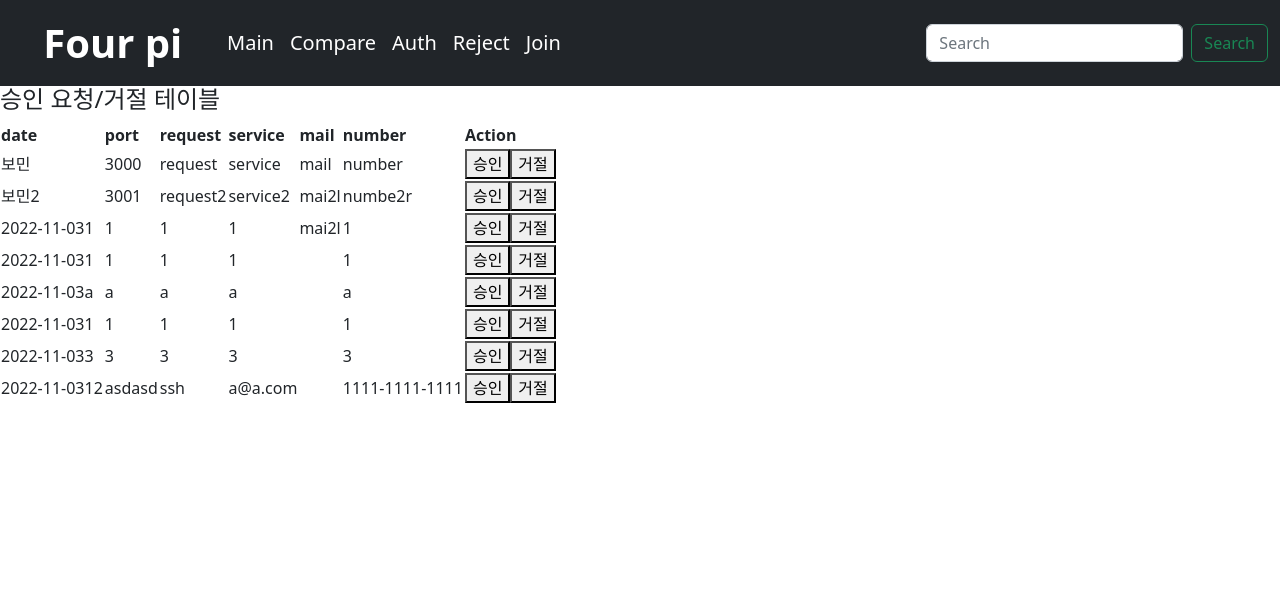
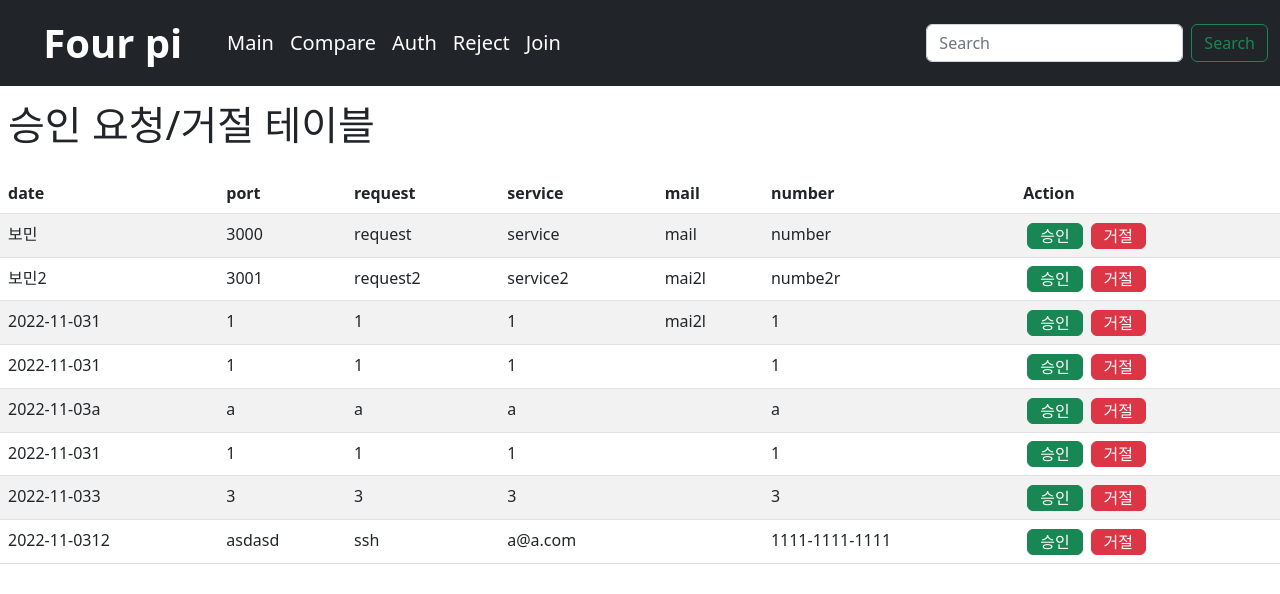
Before and after one commit to Four-pi/old-client, a React (Create React App) app: page /auth in a window 1280 px wide. Shown: the top 594 px of the page. Built offline with nearby package versions, Linux system fonts and the light colour scheme; no server answers.

Commit message:
feat(/auth): Auth 페이지 디자인 적용 (완)

```diff
--- a/src/pages/Auth.js
+++ b/src/pages/Auth.js
@@ -95,8 +95,11 @@ const Auth = () => {
     }
     return (
         <div>
-            <h4>승인 요청/거절 테이블</h4>
-            <table>
+            <div class="my-2 p-2">
+                <h1>승인 요청/거절 테이블</h1>
+            </div>
+            <div class="my-2">
+                <table class="table table-striped">
                     <thead>
                         <tr>
                             <th>date</th>
@@ -120,11 +123,11 @@ const Auth = () => {
                                     <td>{item.number}</td>
                                     <td>
                                         <Link to={`/update/${item.id}`}>
-                                        <button
+                                            <button class="mx-1 py-0 btn btn-success"
                                                 onClick={() => update(item.id)}>승인</button>
                                         </Link>
                                         <Link to={`/reject/${item.id}`}>
-                                        <button>거절</button>
+                                            <button class="mx-1 py-0 btn btn-danger">거절</button>
                                         </Link>
                                     </td>
                                 </tr>
@@ -133,6 +136,7 @@ const Auth = () => {
                     </tbody>
                 </table>
             </div>
+        </div>
     );
 };
 
```
Lines whose indentation alone changed are shown as unchanged.
